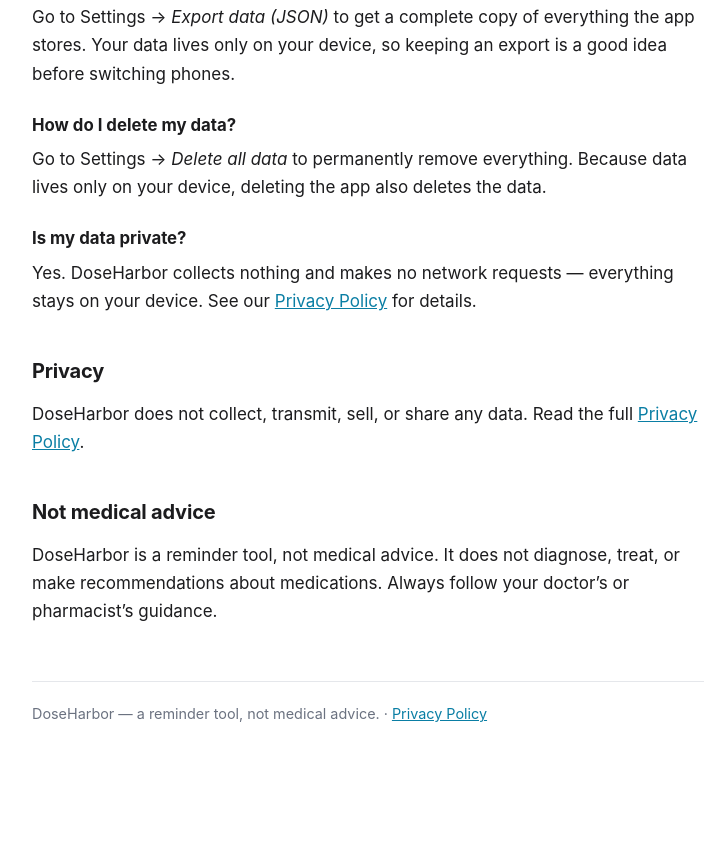
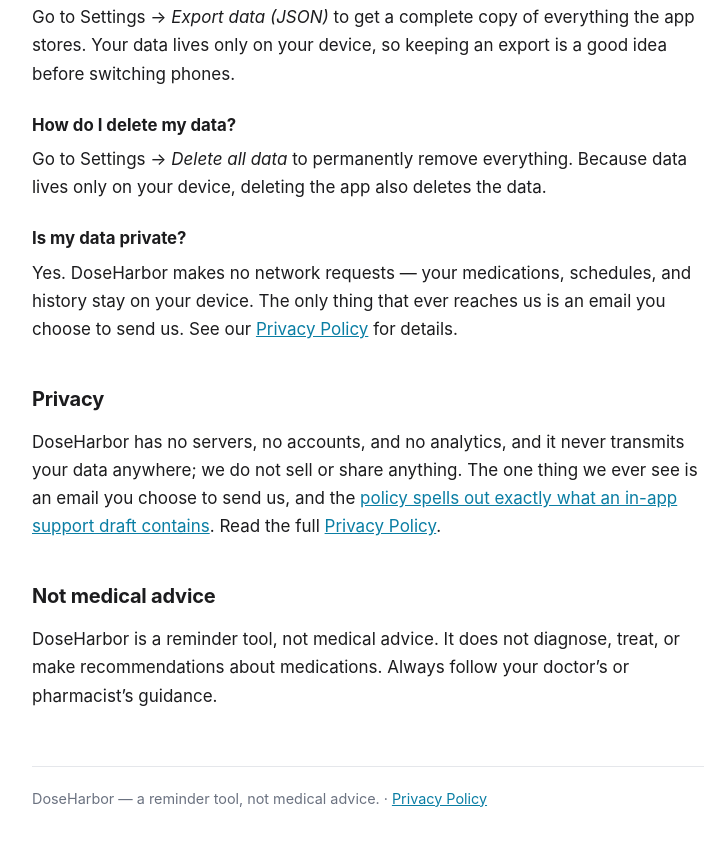
Before and after one commit to Parmis/doseharbor-privacy, a plain HTML site: page support.html in a window 1280 px wide. Shown: the part 1061-1907 px from the top of the page, without its empty margins (272-1000 px from the left). Drawn offline with Linux system fonts and the light colour scheme.

Commit message:
Make the remaining absolute claims consistent with support email
The blanket "does not collect, transmit, sell, or share any data. Ever."
statements read as contradicting the support-email exception the previous
commit documented. Restate them as what is actually and unconditionally
true - no servers, no accounts, no analytics, never transmits, never sold
or shared - and let the support exception follow from that rather than
qualifying it away.

Also reword the Changes section, which promised that any future change
would describe a new optional feature; this change is a clarification of
an existing one.

```diff
--- a/support.html
+++ b/support.html
@@ -70,10 +70,10 @@
     <p>Go to Settings &rarr; <em>Delete all data</em> to permanently remove everything. Because data lives only on your device, deleting the app also deletes the data.</p>
 
     <h3>Is my data private?</h3>
-    <p>Yes. DoseHarbor collects nothing and makes no network requests &mdash; everything stays on your device. See our <a href="index.html">Privacy Policy</a> for details.</p>
+    <p>Yes. DoseHarbor makes no network requests &mdash; your medications, schedules, and history stay on your device. The only thing that ever reaches us is an email you choose to send us. See our <a href="index.html">Privacy Policy</a> for details.</p>
 
     <h2>Privacy</h2>
-    <p>DoseHarbor does not collect, transmit, sell, or share any data. Read the full <a href="index.html">Privacy Policy</a>.</p>
+    <p>DoseHarbor has no servers, no accounts, and no analytics, and it never transmits your data anywhere; we do not sell or share anything. The one thing we ever see is an email you choose to send us, and the <a href="index.html#support">policy spells out exactly what an in-app support draft contains</a>. Read the full <a href="index.html">Privacy Policy</a>.</p>
 
     <h2>Not medical advice</h2>
     <p>DoseHarbor is a reminder tool, not medical advice. It does not diagnose, treat, or make recommendations about medications. Always follow your doctor&rsquo;s or pharmacist&rsquo;s guidance.</p>
```
Also changed, not shown: index.html (+2 -2 lines).
